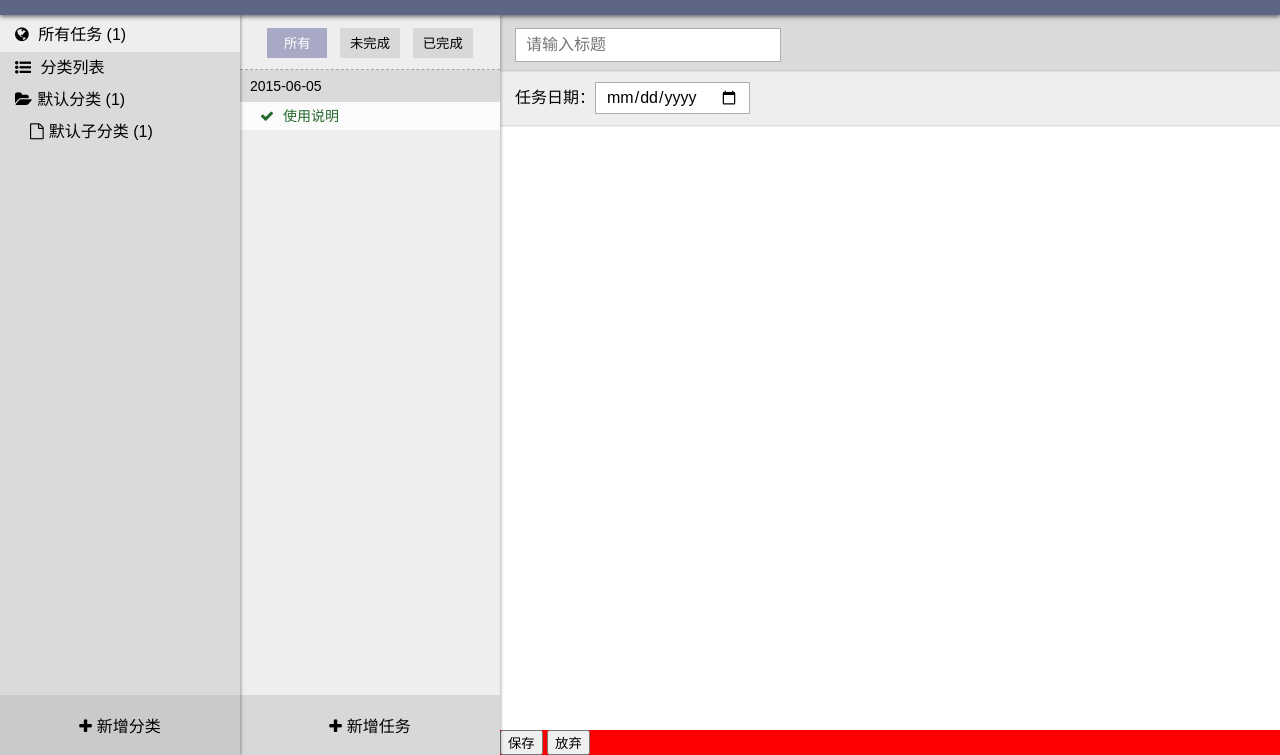
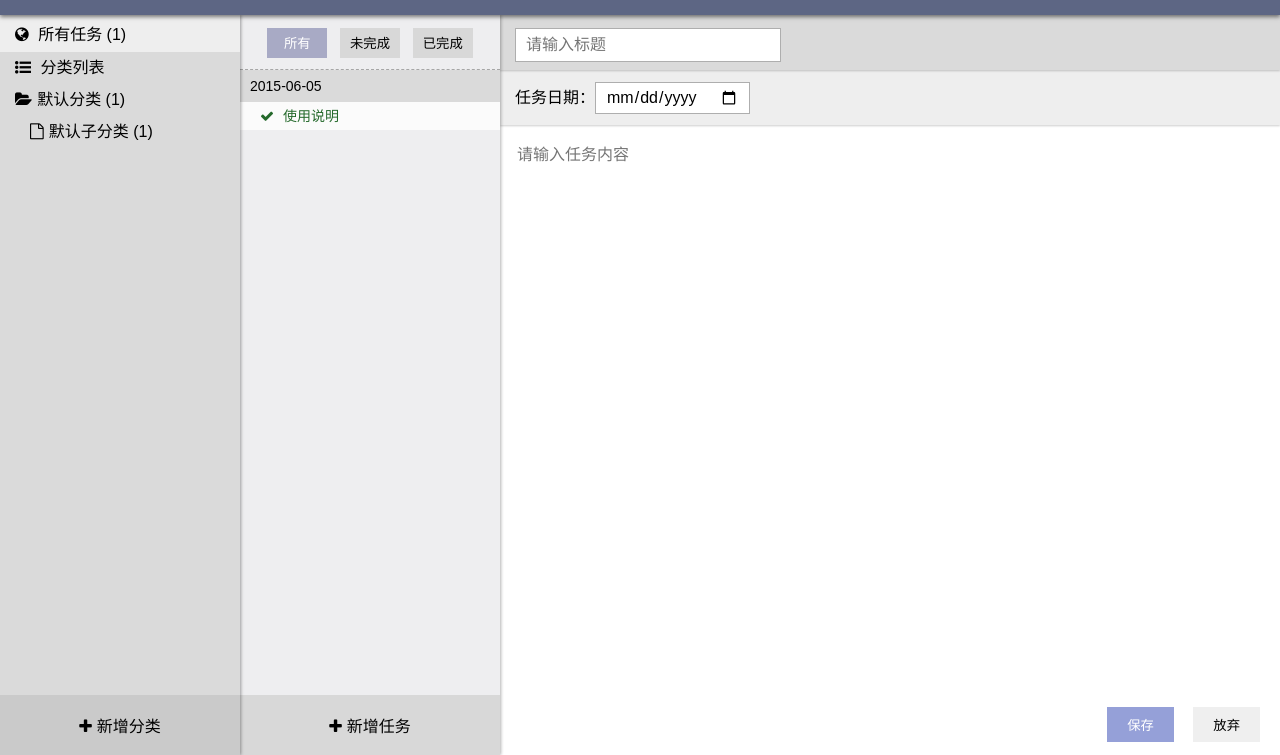
Before and after one commit to Gaohaoyang/ToDo-WebApp, a plain HTML site: page index.html in a window 1280 px wide. Both pictures are taken after a click on the button "新增任务". Shown: the part 45-800 px from the top of the page. Drawn offline with Linux system fonts and the light colour scheme.

Commit message:
finish sass

```diff
--- a/js/todo.js
+++ b/js/todo.js
@@ -957,10 +957,13 @@ function clickTask(element) {
  */
 function generateTaskById(taskId) {
     var task = queryTaskById(taskId);
+    var contentArea = $(".content");
 
     $(".todo-name").innerHTML = task.name;
     $(".task-date span").innerHTML = task.date;
-    $(".content").innerHTML = task.content;
+    contentArea.innerHTML = task.content;
+    removeClass(contentArea,"content-with-button");
+    addClass(contentArea,"content-no-button");
 
     $(".button-area").style.display = "none";
 
@@ -1001,7 +1004,10 @@ function clickAddTask() {
         $(".todo-name").innerHTML = '<input type="text" class="input-title" placeholder="请输入标题">';
         $(".manipulate").innerHTML = "";
         $(".task-date span").innerHTML = '<input type="date" class="input-date">';
-        $(".content").innerHTML = '<textarea class="textarea-content" placeholder="请输入任务内容"></textarea>';
+        var contentArea = $(".content");
+        contentArea.innerHTML = '<textarea class="textarea-content" placeholder="请输入任务内容"></textarea>';
+        removeClass(contentArea,"content-no-button");
+        addClass(contentArea,"content-with-button");
         $(".button-area").innerHTML = '<span class="info"></span>                    <button class="save">保存</button>                    <button class="cancel-save">放弃</button>';
         $(".button-area").style.display = "block";
         clickSaveOrCancel();
@@ -1105,10 +1111,12 @@ function checkTaskDone() {
  */
 function changeTask() {
     var task = queryTaskById(currentTaskId);
+    var contentArea = $(".content");
     $(".todo-name").innerHTML = '<input type="text" class="input-title" placeholder="请输入标题" value="' + task.name + '">';
     $(".manipulate").innerHTML = "";
     $(".task-date span").innerHTML = '<input type="date" class="input-date" value="' + task.date + '">';
-    $(".content").innerHTML = '<textarea class="textarea-content" placeholder="请输入任务内容">' + task.content + '</textarea>';
+    contentArea.innerHTML = '<textarea class="textarea-content" placeholder="请输入任务内容">' + task.content + '</textarea>';
+    contentArea.setAttribute("class","content content-with-button");
     $(".button-area").innerHTML = '<span class="info"></span>                    <button class="save">保存修改</button>                    <button class="cancel-save">放弃</button>';
     $(".button-area").style.display = "block";
     changeSaveOrNot();
--- a/sass/_main-right.scss
+++ b/sass/_main-right.scss
@@ -66,14 +66,37 @@
     width: 100%;
     @extend %pos;
     top: 110px;
+    overflow-y: auto;
+    // background: red;
+    padding:15px 15px 0;
+
+}
+.content-with-button{
+    bottom:60px;
+}
+.content-no-button{
+    bottom:0;
 }
 .button-area{
-    @extend %pos;
+    height: 60px;
+    line-height: 60px;
+    position: absolute;
+    right:20px;
     bottom:0;
-    right:0;
-    background:red;
-    // bottom: 15px;
-    // right: 20px;
+    // background-color:blue;
+    button {
+        border: none;
+        cursor: pointer;
+        padding: 8px 20px;
+        margin-left: 15px;
+    }
+}
+.info {
+    color: #B35690
+}
+.save {
+    background-color: #95A0D8;
+    color: #fff;
 }
 
 // edit
@@ -86,13 +109,11 @@
     padding: 5px 10px;
 }
 .textarea-content {
-    width: 100%;
-    @extend %pos;
-    bottom:100px;
-    // height: 100%;
+    width: 99%;
+    height: 96%;
     margin: 0; /* don't want to add to container size */
     border: 0; /* don't want to add to container size */
-    // font-size: 16px;
-    // resize: none;
-    // line-height: 1.6;
+    font-size: 1.6rem;
+    resize: none;
+    line-height: 1.6;
 }
--- a/sass/_reset.scss
+++ b/sass/_reset.scss
@@ -19,7 +19,7 @@ html{
 body{
     font-family:$base-ff;
 }
-button,select,input{
+button,select,input,textarea{
     font-family: $base-ff;
     outline: none;
 }
```
Also changed, not shown: css/index.css, 1 other file.
